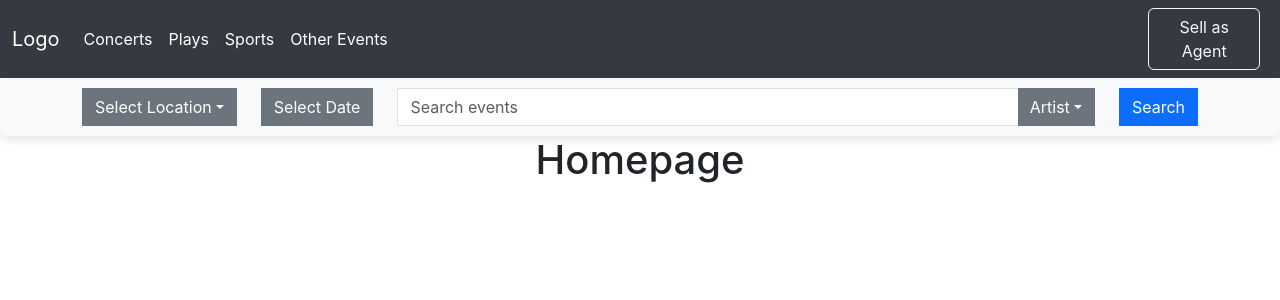
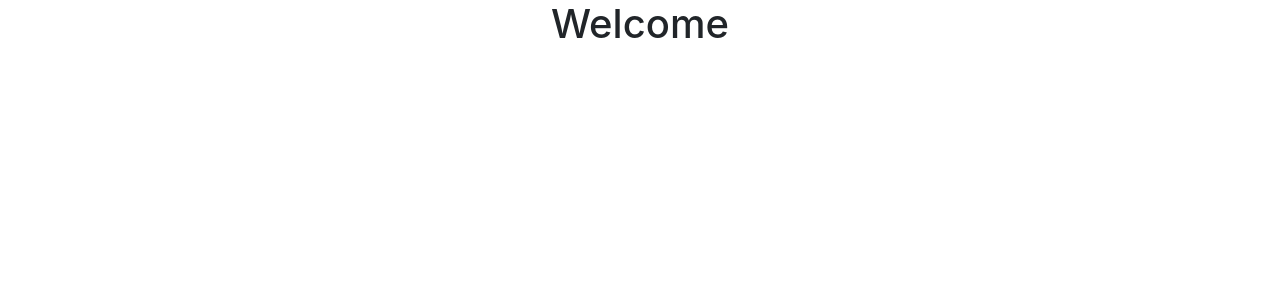
Before and after one commit to mujipro1/Devsinc-FM-Radio, a React (Create React App) app in the folder frontend/: page /agent in a window 1280 px wide. Shown: the top 300 px of the page. Built offline with nearby package versions, Linux system fonts and the light colour scheme.

Commit message:
Agent Page Boilerplate

```diff
--- a/frontend/package.json
+++ b/frontend/package.json
@@ -6,8 +6,10 @@
     "@testing-library/jest-dom": "^5.17.0",
     "@testing-library/react": "^13.4.0",
     "@testing-library/user-event": "^13.5.0",
+    "bootstrap": "^5.3.3",
     "react": "^18.3.1",
     "react-dom": "^18.3.1",
+    "react-router-dom": "^6.26.1",
     "react-scripts": "5.0.1",
     "web-vitals": "^2.1.4"
   },
--- a/frontend/src/App.js
+++ b/frontend/src/App.js
@@ -1,13 +1,20 @@
-import logo from './logo.svg';
-import './App.css';
-import Homepage from './pages/Homepage'
+import React from "react";
+import { BrowserRouter as Router, Routes, Route } from "react-router-dom";
+import "./App.css";
+import Homepage from "./pages/Homepage";
+import Agent from "./pages/Agent";
 
 function App() {
-  return (
-    <div className="App">
-      <Homepage></Homepage>
-    </div>
-  );
+    return (
+        <Router>
+            <div className="App">
+                <Routes>
+                    <Route path="/" element={<Homepage />} />
+                    <Route path="/agent" element={<Agent />} />
+                </Routes>
+            </div>
+        </Router>
+    );
 }
 
 export default App;
--- a/frontend/src/components/Navbar.js
+++ b/frontend/src/components/Navbar.js
@@ -1,10 +1,15 @@
-import React from 'react';
+import React from "react";
 
 function Navbar() {
     return (
-    <nav className="navbar navbar-expand-lg" style={{ backgroundColor: '#343a40' }}>
+        <nav
+            className="navbar navbar-expand-lg"
+            style={{ backgroundColor: "#343a40" }}
+        >
             <div className="container-fluid">
-        <a className="navbar-brand text-white" href="#">Logo</a>
+                <a className="navbar-brand text-white" href="#">
+                    Logo
+                </a>
                 <button
                     className="navbar-toggler"
                     type="button"
@@ -19,22 +24,39 @@ function Navbar() {
                 <div className="collapse navbar-collapse" id="navbarNav">
                     <ul className="navbar-nav me-auto mb-2 mb-lg-0">
                         <li className="nav-item">
-              <a className="nav-link text-white" aria-current="page" href="#">Concerts</a>
+                            <a
+                                className="nav-link text-white"
+                                aria-current="page"
+                                href="#"
+                            >
+                                Concerts
+                            </a>
                         </li>
                         <li className="nav-item">
-              <a className="nav-link text-white" href="#">Plays</a>
+                            <a className="nav-link text-white" href="#">
+                                Plays
+                            </a>
                         </li>
                         <li className="nav-item">
-              <a className="nav-link text-white" href="#">Sports</a>
+                            <a className="nav-link text-white" href="#">
+                                Sports
+                            </a>
                         </li>
                         <li className="nav-item">
-              <a className="nav-link text-white" href="#">Other Events</a>
+                            <a className="nav-link text-white" href="#">
+                                Other Events
+                            </a>
                         </li>
                     </ul>
                 </div>
             </div>
-      <div className="d-flex justify-content-end" style={{ marginRight: '20px' }}>
-        <a className="btn btn-outline-light" href="#">Sell as Agent</a>
+            <div
+                className="d-flex justify-content-end"
+                style={{ marginRight: "20px" }}
+            >
+                <a className="btn btn-outline-light" href="agent">
+                    Sell as Agent
+                </a>
             </div>
         </nav>
     );
--- /dev/null
+++ b/frontend/src/pages/Agent.js
@@ -0,0 +1,12 @@
+import "./Agent.css";
+// import Navbar from "../components/Navbar";
+
+const Agent = () => {
+    return (
+        <>
+            <h1>Welcome</h1>
+        </>
+    );
+};
+
+export default Agent;
```
Also changed, not shown: frontend/src/pages/Agent.css (added), frontend/src/pages/Login.css (added), frontend/src/pages/Login.js (added), frontend/src/pages/Register.css (added), frontend/src/pages/Register.js (added), 1 other file (tests, documents, lock files or other folders). Lines whose indentation alone changed are shown as unchanged.
